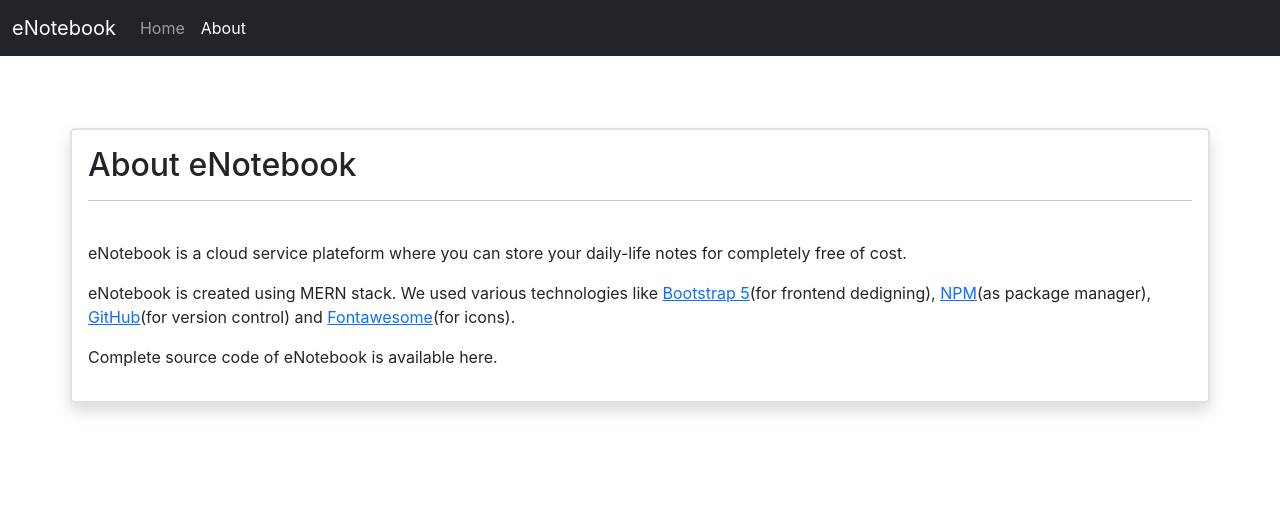
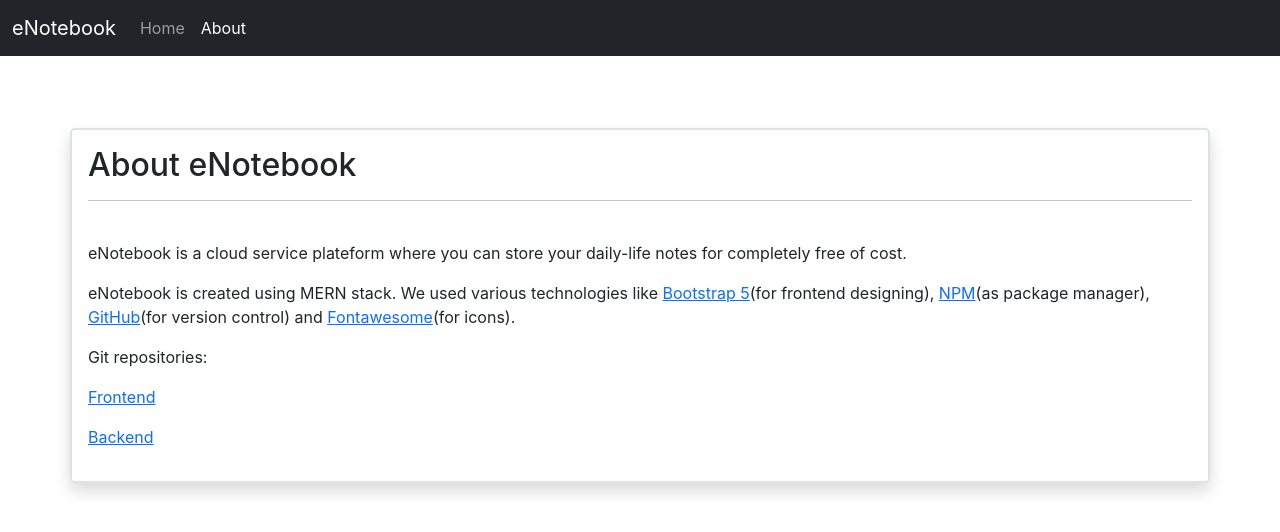
Before and after one commit to jayu234/e-notebook, a React (Create React App) app: page /about in a window 1280 px wide. Shown: the top 532 px of the page. Built offline with nearby package versions, Linux system fonts and the light colour scheme.

Commit message:
Update About.js

```diff
--- a/src/components/About.js
+++ b/src/components/About.js
@@ -12,8 +12,10 @@ function About() {
     <h2>About eNotebook</h2><hr/>
     <br/>
     <p>eNotebook is a cloud service plateform where you can store your daily-life notes for completely free of cost.</p>
-    <p>eNotebook is created using MERN stack. We used various technologies like <a href="https://getbootstrap.com/">Bootstrap 5</a>(for frontend dedigning), <a href="https://www.npmjs.com/">NPM</a>(as package manager), <a href="https://github.com">GitHub</a>(for version control) and <a href="https://fontawesome.com/v5.15/icons">Fontawesome</a>(for icons).</p>
-    <p>Complete source code of eNotebook is available here.</p>
+    <p>eNotebook is created using MERN stack. We used various technologies like <a href="https://getbootstrap.com/">Bootstrap 5</a>(for frontend designing), <a href="https://www.npmjs.com/">NPM</a>(as package manager), <a href="https://github.com">GitHub</a>(for version control) and <a href="https://fontawesome.com/v5.15/icons">Fontawesome</a>(for icons).</p>
+    <p>Git repositories:</p>
+    <p><a href="https://github.com/jayu234/eNotebook-frontend-MERN-Project-1">Frontend</a></p>
+    <p><a href="https://github.com/jayu234/eNotebook-backend-MERN-Project-1">Backend</a></p>
   </div>
   </>
   );
```
